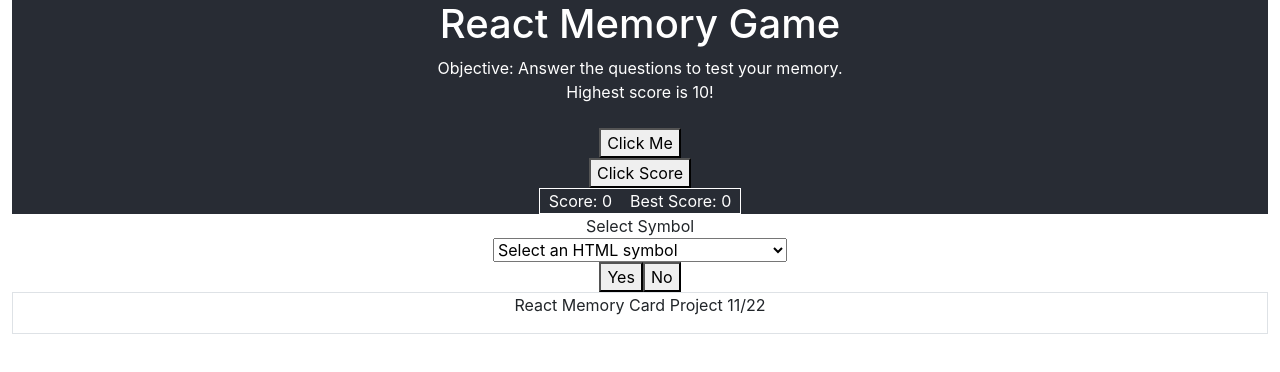
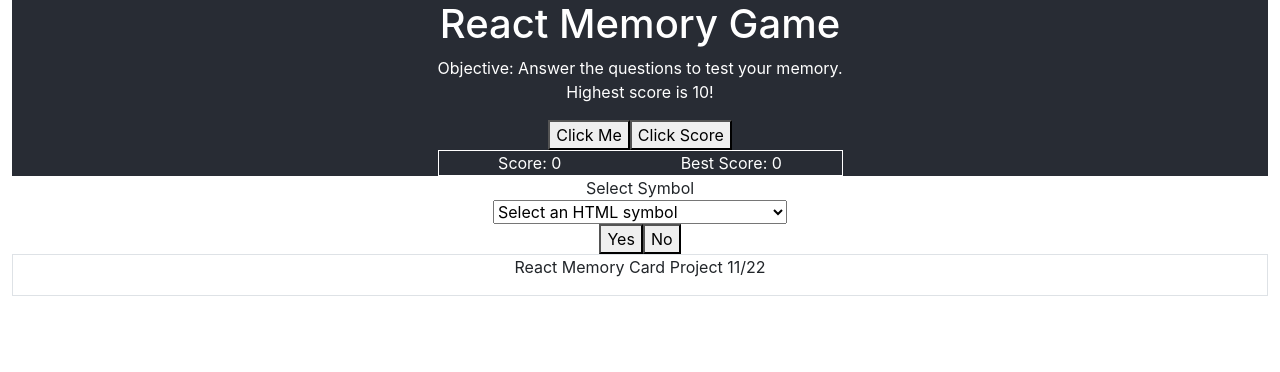
Before and after one commit to reidbraswell1/react-memory-card-project, a React (Create React App) app: page / in a window 1280 px wide. Shown: the top 372 px of the page. Built offline with nearby package versions, Linux system fonts and the light colour scheme.

Commit message:
Removing class from container element -- moved to App.jsx

```diff
--- a/src/components/Header.jsx
+++ b/src/components/Header.jsx
@@ -11,7 +11,7 @@
         }
     }
     render() {
-        return (<div className="App-header">
+        return (<div className="">
             <h1 className="">{this.props.Title}</h1>
             <p className="">Objective: Answer the questions to test your memory.
                 <br></br>Highest score is 10!
```
